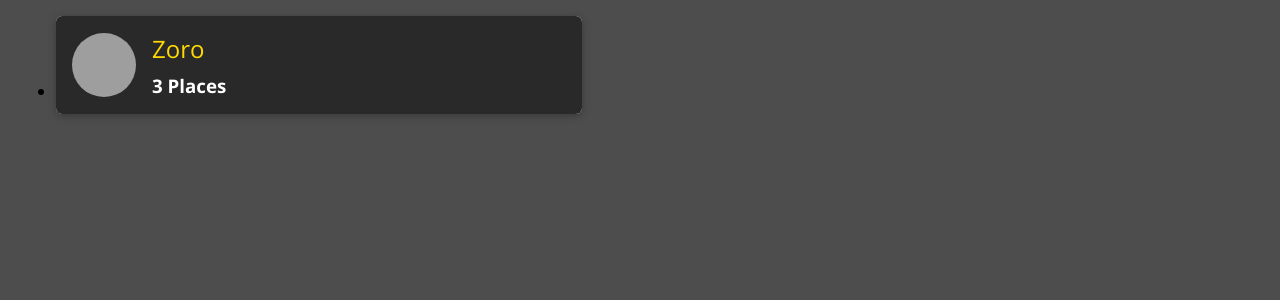
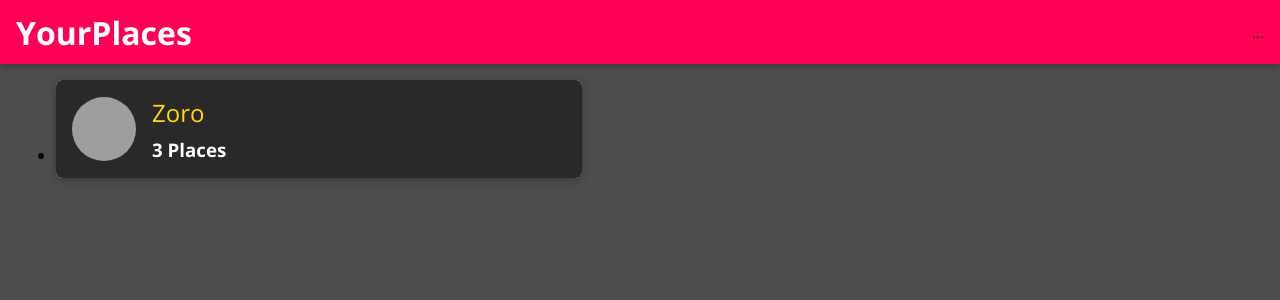
Before and after one commit to azharimm/share-places, a React (Create React App) app: page / in a window 1280 px wide. Shown: the top 300 px of the page. Built offline with nearby package versions, Linux system fonts and the light colour scheme; grey boxes are pictures that could not be loaded.

Commit message:
+ navigation components

```diff
--- a/src/App.js
+++ b/src/App.js
@@ -1,18 +1,27 @@
 import React from 'react';
-import { BrowserRouter as Router, Route, Redirect, Switch } from 'react-router-dom'
-import Users from './users/pages/Users'
-import NewPlace from './places/pages/NewPlace'
+import {
+    BrowserRouter as Router,
+    Route,
+    Redirect,
+    Switch
+} from 'react-router-dom';
+import Users from './users/pages/Users';
+import NewPlace from './places/pages/NewPlace';
+import MainNavigation from './shared/components/Navigation/MainNavigation';
 
-const  App = () => {
+const App = () => {
     return (
         <Router>
+            <MainNavigation />
+            <main>
                 <Switch>
                     <Route path="/" component={Users} exact />
                     <Route path="/places/new" component={NewPlace} exact />
                     <Redirect to="/" />
                 </Switch>
+            </main>
         </Router>
-  	)
-}
+    );
+};
 
 export default App;
--- /dev/null
+++ b/src/shared/components/Navigation/MainHeader.css
@@ -0,0 +1,23 @@
+.main-header {
+    width: 100%;
+    height: 4rem;
+    display: flex;
+    align-items: center;
+    position: fixed;
+    top: 0;
+    left: 0;
+    background: #ff0055;
+    box-shadow: 0 2px 6px rgba(0, 0, 0, 0.26);
+    padding: 0 1rem;
+    z-index: 5;
+}
+
+main {
+    margin-top: 5rem;
+}
+
+@media (min-width: 768px) {
+    .main-header {
+        justify-content: space-between;
+    }
+}
--- /dev/null
+++ b/src/shared/components/Navigation/MainHeader.js
@@ -0,0 +1,8 @@
+import React from 'react';
+import './MainHeader.css';
+
+const MainHeader = (props) => {
+    return <header className="main-header">{props.children}</header>;
+};
+
+export default MainHeader;
--- /dev/null
+++ b/src/shared/components/Navigation/MainNavigation.css
@@ -0,0 +1,45 @@
+.main-navigation__menu-btn {
+    width: 3rem;
+    height: 3rem;
+    background: transparent;
+    border: none;
+    display: flex;
+    flex-direction: column;
+    justify-content: space-around;
+    margin-right: 2rem;
+    cursor: pointer;
+}
+
+.main-navigation__menu-btn span {
+    display: block;
+    width: 3rem;
+    height: 2.5px;
+    background: white;
+}
+
+.main-navigation__title {
+    color: white;
+}
+
+.main-navigation__title a {
+    text-decoration: none;
+    color: white;
+}
+
+.main-navigation__header-nav {
+    display: none;
+}
+
+.main-navigation__drawer-nav {
+    height: 100%;
+}
+
+@media (min-width: 768px) {
+    .main-navigation__menu-btn {
+        display: none;
+    }
+
+    .main-navigation__header-nav {
+        display: block;
+    }
+}
--- /dev/null
+++ b/src/shared/components/Navigation/MainNavigation.js
@@ -0,0 +1,22 @@
+import React from 'react';
+import { Link } from 'react-router-dom';
+import MainHeader from './MainHeader';
+import './MainNavigation.css';
+
+const MainNavigation = () => {
+    return (
+        <MainHeader>
+            <button className="main-navigation__menu-btn">
+                <span />
+                <span />
+                <span />
+            </button>
+            <h1 className="main-navigation__title">
+                <Link to="/">YourPlaces</Link>
+            </h1>
+            <nav>...</nav>
+        </MainHeader>
+    );
+};
+
+export default MainNavigation;
--- a/src/users/components/UsersList.js
+++ b/src/users/components/UsersList.js
@@ -1,12 +1,15 @@
-import React from "react";
-import "./UsersList.css";
-import UserItem from "./UserItem";
+import React from 'react';
+import './UsersList.css';
+import Card from '../../shared/components/UIElements/Card';
+import UserItem from './UserItem';
 
 const UsersList = (props) => {
     if (props.items.length === 0) {
         return (
             <div className="center">
+                <Card>
                     <h2>No Users Found.</h2>
+                </Card>
             </div>
         );
     }
```
Also changed, not shown: src/shared/components/Navigation/SideDrawer.css (added), src/shared/components/Navigation/SideDrawer.js (added). Lines whose indentation alone changed are shown as unchanged.
